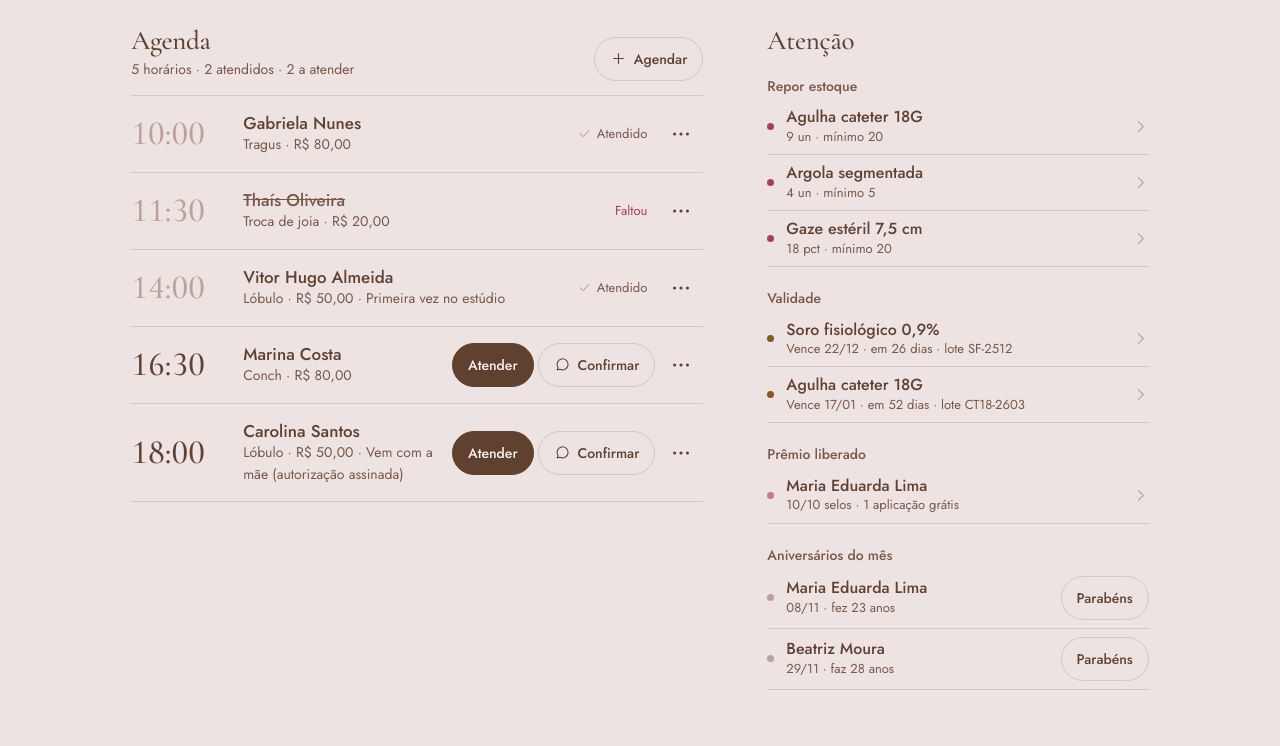
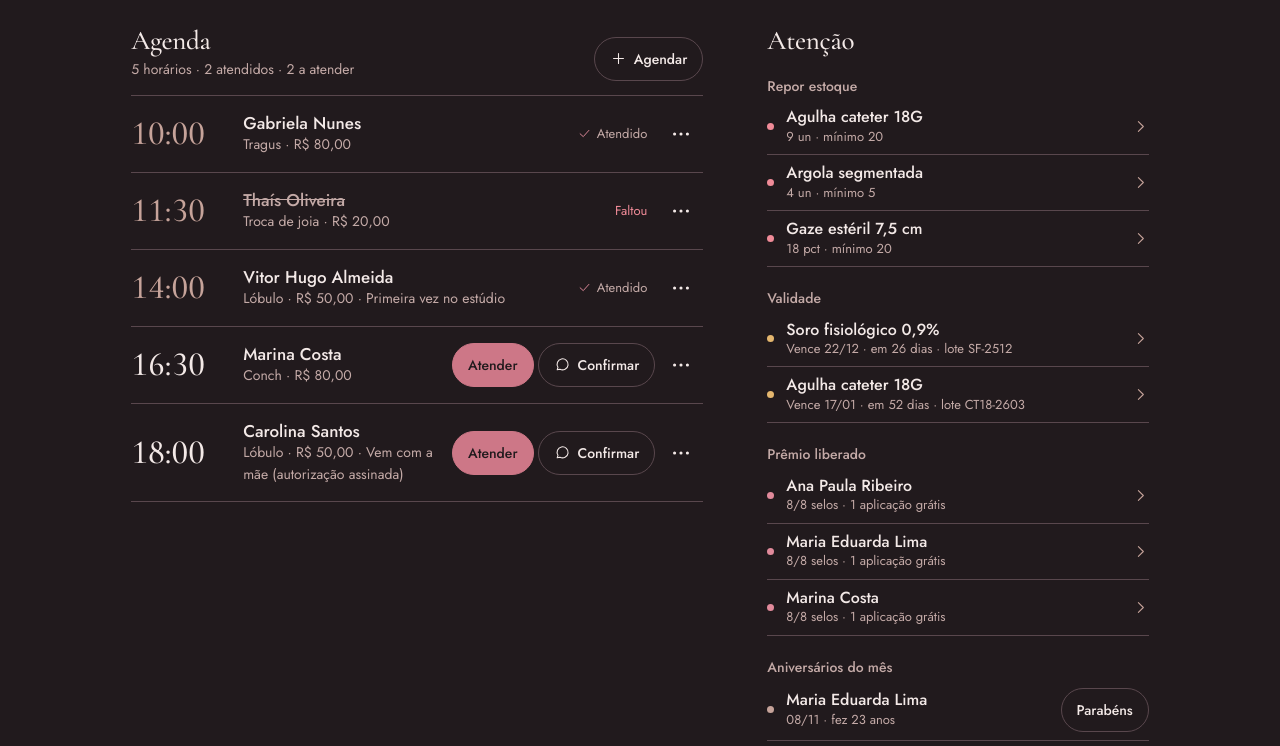
Before and after one commit to sophiasophiacerqueira-alt/GestaoMF, a plain HTML site: page index.html in a window 1280 px wide. Shown: the part 292-1038 px from the top of the page. Drawn offline with nearby package versions, Linux system fonts and the light colour scheme; files that its build step writes are made by us from their sources; files whose address does not match are found by name.

Commit message:
modo escuro incompleto

```diff
--- a/style.css
+++ b/css/style.css
@@ -10,20 +10,20 @@
    TYPE    Cormorant Garamond for titles and figures, Jost for the interface, Allura only for the name
    LAYOUT  laptop: slim header with text tabs, two calm columns; phone: one column, tabs at the bottom, Atender button */
 :root {
-  color-scheme: light;
-  --bg: #ede3e3;
-  --card: #ffffff;
+  color-scheme: dark;
+  --bg: #211a1d;
+  --card: #30262a;
   --paper: #f8f3f2;
-  --ink: #60412f;
-  --mute: #7a5847;
-  --line: #d7c5c1;
-  --tint: #e2d4d1;
-  --pri: #60412f;
-  --on: #f8f3f2;
-  --bad: #a8414f;
-  --mid: #875722;
-  --blush: #cd7787;
-  --rose: #bda197;
+  --ink: #f3e9e7;
+  --mute: #c4aaa7;
+  --line: #59474d;
+  --tint: #403238;
+  --pri: #cd7787;
+  --on: #211a1d;
+  --bad: #f08b98;
+  --mid: #e4b66e;
+  --blush: #e18a9b;
+  --rose: #c6a39a;
   --serif: "Cormorant Garamond", Georgia, serif;
   --script: Allura, "Brush Script MT", cursive;
   --sans: Jost, "Segoe UI", system-ui, sans-serif;
--- a/app.js
+++ b/js/app.js
@@ -29,7 +29,7 @@
     sub: "Piercing",
     zap: "",
     insta: "",
-    meta: 10,
+    meta: 8,
     premio: "1 aplicação grátis",
     modo: "atend",
     porValor: 100,
@@ -176,7 +176,8 @@
   const get = (c, id) => S[c].find((x) => x.id === id);
   const cfg = () => {
     const c = { ...DEF, ...(get("config", "estudio") || {}) };
-    c.meta = Math.min(20, Math.max(3, Math.round(num(c.meta)) || 10));
+    if (num(c.meta) === 10) c.meta = 8;
+    c.meta = Math.min(20, Math.max(3, Math.round(num(c.meta)) || 8));
     return c;
   };
   const sleep = (ms) => new Promise((r) => setTimeout(r, ms));
@@ -2357,7 +2358,7 @@ ${ex ? `<p class="sub">Ainda há ${h(pl(ex, "registro de exemplo", "registros de
         sub: g("sub"),
         zap: g("zap").replace(/\D/g, ""),
         insta: g("insta"),
-        meta: Math.min(20, Math.max(3, Math.round(num(g("meta"))) || 10)),
+        meta: Math.min(20, Math.max(3, Math.round(num(g("meta"))) || 8)),
         modo: g("modo") === "valor" ? "valor" : "atend",
         porValor: Math.max(1, num(g("porValor")) || 100),
         premio: g("premio") || DEF.premio,
```
Also changed, not shown: js/exemplos.js (renamed from exemplos.js).
